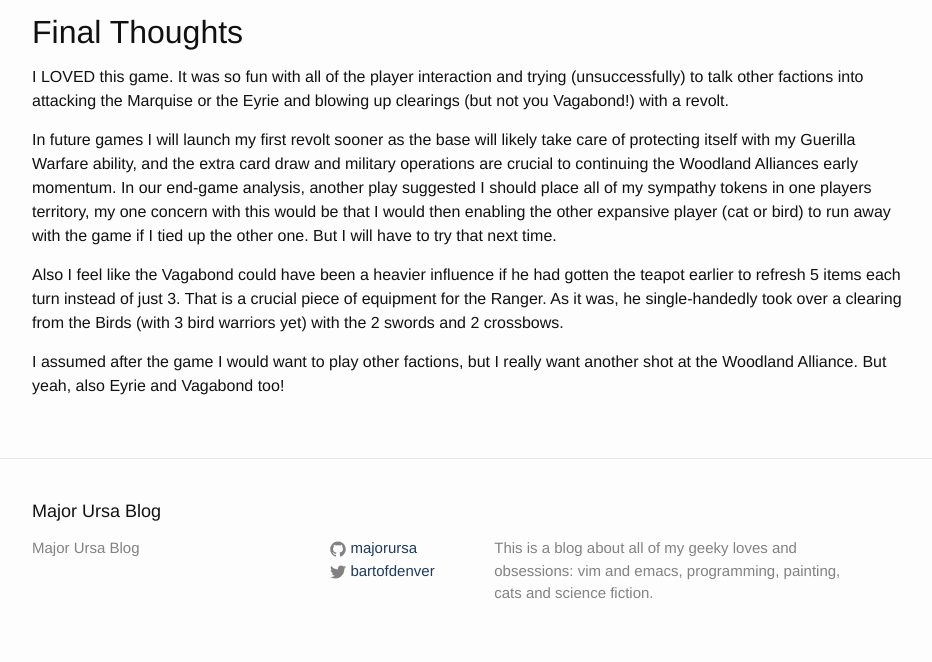
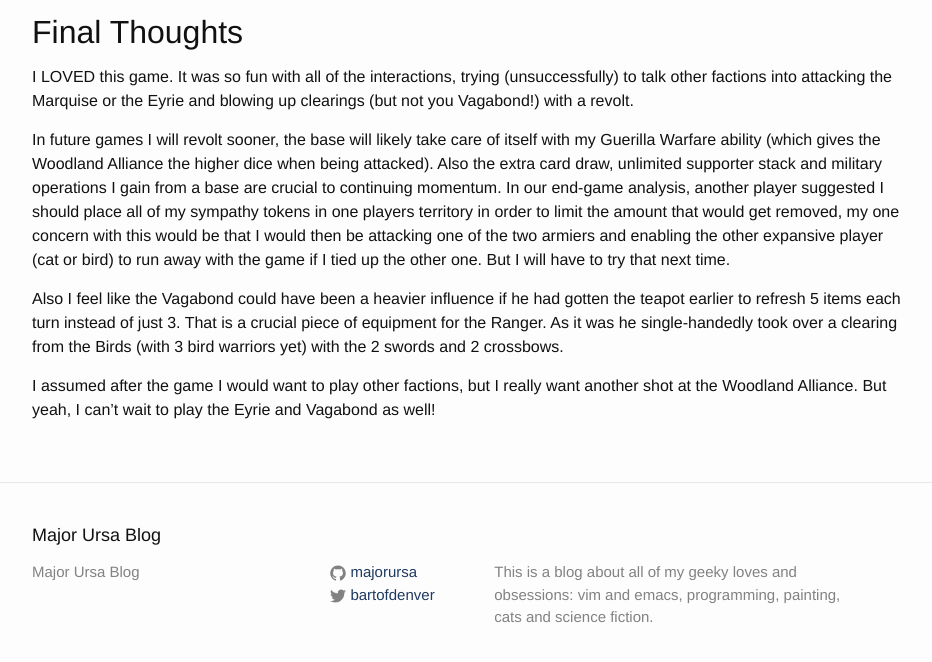
Before and after one commit to underhilllabs/mu-blog, a Jekyll site: the page built from _posts/2018-08-29-root-first-session-report.md, in a window 1280 px wide and 900 px high, scrolled down 3865 px, cut to the strip 211-873 px from the top of the window. Shown: the whole strip, without its empty margins (168-1100 px from the left). Built offline with Jekyll 4.4.1, drawn with Linux system fonts in a browser that asks for light colours; nearby versions of some CDN libraries; some of the changed text lies outside the part shown.

Commit message:
updates the session report

```diff
--- a/_posts/2018-08-29-root-first-session-report.md
+++ b/_posts/2018-08-29-root-first-session-report.md
@@ -7,13 +7,18 @@
 ---
 
 ## Root First Play
-On Tuesday night I attended my first Denver GMT+ Meetup. It was a friendly group of war/strategy game players. And that night's game was Root!
+
+On Tuesday night I attended my first Denver GMT+ Meetup. It was a friendly group of
+war/strategy game players. And that night's game of the week was Root!
 
 Prior to this game, Mike the Marquise, had played once as the Vagabond. I, Woodland Alliance, had watched a few playthrough videos and memorized the manuals :), Robert, the Eyrie, had also watched an instruction video, and our hapless Vagabond, was completely new to the game, but was a very quick study.
 
 The Vagabond selected the Ranger, perhaps with visions of Aragorn. Meanwhile, up in the tree canopy in the Northeast, the Builder seized control of the Eyrie.
 
-The lay of the land was: on the Southwest corner of the board the Marquise had placed her Keep, on the Northeast corner the Eyrie built their first roost, the Vagabond tracked through the forest in the middle of the board and the Woodland Alliance waited for their moment.
+The lay of the land was: on the Southwest corner of the board the Marquise had placed her
+Keep, on the Northeast corner the Eyrie built their first roost, the Vagabond tracked
+through the forest in the middle of the board and the Woodland Alliance waited quietly for
+their moment to rise up.
 
 ## Openings
 
@@ -50,10 +55,24 @@
 
 ## Final Thoughts
 
-I LOVED this game. It was so fun with all of the player interaction and trying (unsuccessfully) to talk other factions into attacking the Marquise or the Eyrie and blowing up clearings (but not you Vagabond!) with a revolt.
+I LOVED this game. It was so fun with all of the interactions, trying (unsuccessfully) to
+talk other factions into attacking the Marquise or the Eyrie and blowing up clearings (but
+not you Vagabond!) with a revolt.
 
-In future games I will launch my first revolt sooner as the base will likely take care of protecting itself with my Guerilla Warfare ability, and the extra card draw and military operations are crucial to continuing the Woodland Alliances early momentum. In our end-game analysis, another play suggested I should place all of my sympathy tokens in one players territory, my one concern with this would be that I would then enabling the other expansive player (cat or bird) to run away with the game if I tied up the other one. But I will have to try that next time.
+In future games I will revolt sooner, the base will likely take care of itself with my
+Guerilla Warfare ability (which gives the Woodland Alliance the higher dice when being
+attacked). Also the extra card draw, unlimited supporter stack and military operations I
+gain from a base are crucial to continuing momentum. In our end-game analysis, another
+player suggested I should place all of my sympathy tokens in one players territory in
+order to limit the amount that would get removed, my one concern with this would be that I
+would then be attacking one of the two armiers and enabling the other expansive player
+(cat or bird) to run away with the game if I tied up the other one. But I will have to try
+that next time.
 
-Also I feel like the Vagabond could have been a heavier influence if he had gotten the teapot earlier to refresh 5 items each turn instead of just 3. That is a crucial piece of equipment for the Ranger. As it was, he single-handedly took over a clearing from the Birds (with 3 bird warriors yet) with the 2 swords and 2 crossbows.
+Also I feel like the Vagabond could have been a heavier influence if he had gotten the
+teapot earlier to refresh 5 items each turn instead of just 3. That is a crucial piece of
+equipment for the Ranger. As it was he single-handedly took over a clearing from the Birds
+(with 3 bird warriors yet) with the 2 swords and 2 crossbows.
 
-I assumed after the game I would want to play other factions, but I really want another shot at the Woodland Alliance. But yeah, also Eyrie and Vagabond too!
+I assumed after the game I would want to play other factions, but I really want another
+shot at the Woodland Alliance. But yeah, I can't wait to play the Eyrie and Vagabond as well!
```
